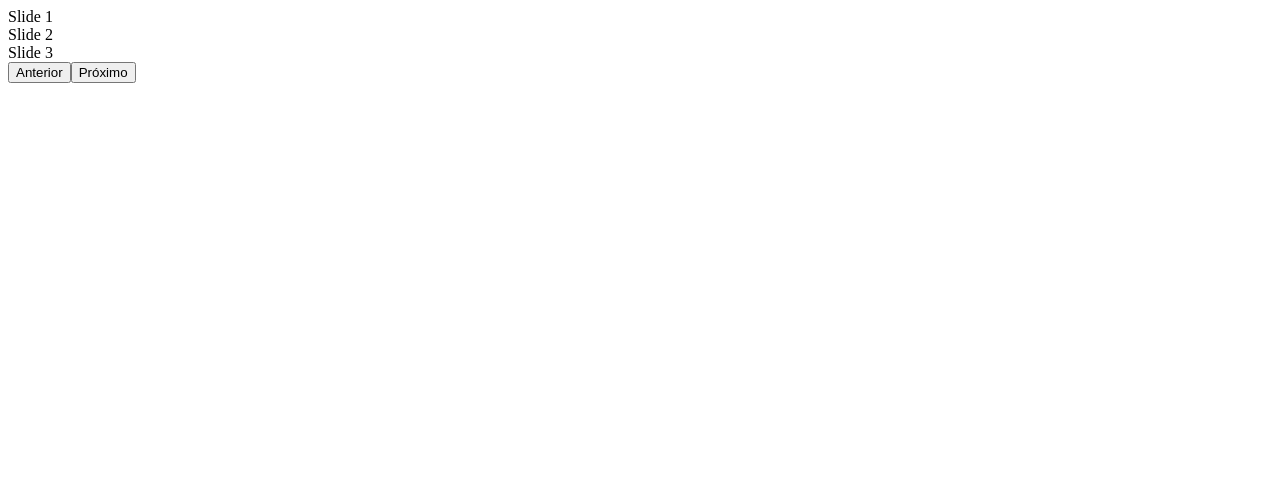
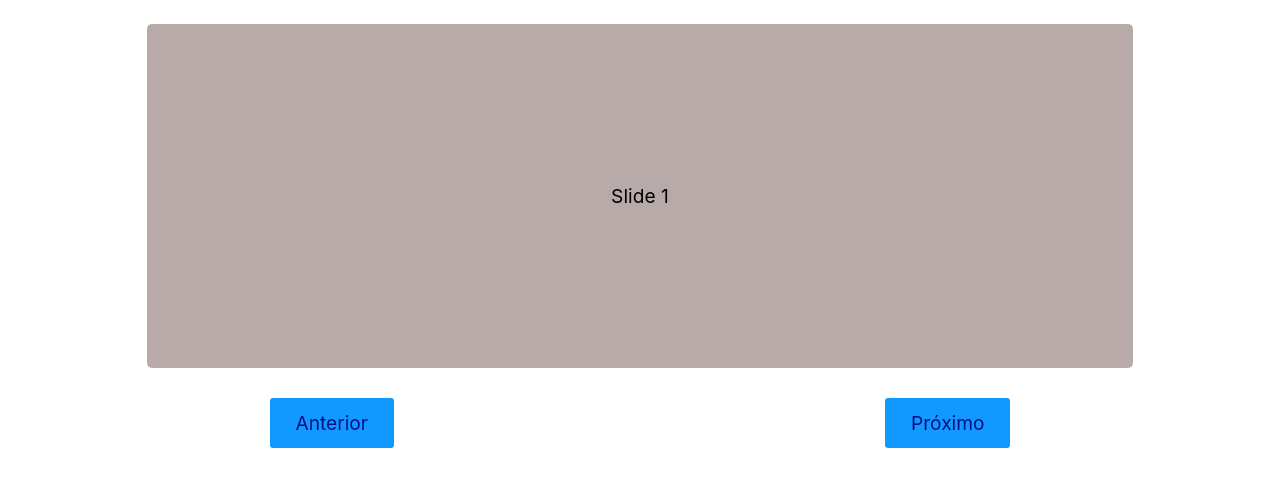
Before and after one commit to bruno15b/slideReact, a React (Create React App) app: page / in a window 1280 px wide. Shown: the top 486 px of the page. Built offline with nearby package versions, Linux system fonts and the light colour scheme.

Commit message:
adicionado estilos gerais

```diff
--- a/public/index.html
+++ b/public/index.html
@@ -1,14 +1,12 @@
 <!DOCTYPE html>
 <html lang="en">
+
 <head>
   <meta charset="utf-8" />
   <link rel="icon" href="%PUBLIC_URL%/favicon.ico" />
   <meta name="viewport" content="width=device-width, initial-scale=1" />
   <meta name="theme-color" content="#000000" />
-    <meta
-      name="description"
-      content="Web site created using create-react-app"
-    />
+  <meta name="description" content="Web site created using create-react-app" />
   <link rel="apple-touch-icon" href="%PUBLIC_URL%/logo192.png" />
   <!--
       manifest.json provides metadata used when your web app is installed on a
@@ -24,8 +22,10 @@
       work correctly both with client-side routing and a non-root public URL.
       Learn how to configure a non-root public URL by running `npm run build`.
     -->
-    <title>React App</title>
+  <title>Slide React</title>
+  <link rel="stylesheet" href="%PUBLIC_URL%/style.css">
 </head>
+
 <body>
   <noscript>You need to enable JavaScript to run this app.</noscript>
   <div id="root"></div>
@@ -40,4 +40,5 @@
       To create a production bundle, use `npm run build` or `yarn build`.
     -->
 </body>
+
 </html>
--- /dev/null
+++ b/public/style.css
@@ -0,0 +1,109 @@
+*,
+*::after,
+*::before {
+  box-sizing: border-box;
+}
+
+html {
+  --font: -apple-system, BlinkMacSystemFont, "Segoe UI", Roboto, Oxygen, Ubuntu, Cantarell, "Open Sans", "Helvetica Neue", sans-serif;
+  --font-title: Georgia, "Times New Roman", Times, serif;
+  --font-size: 1.2rem;
+  --color: #19f;
+  --color-light: #adf;
+  --color-dark: #018;
+  --radius: 0.2rem;
+}
+
+body {
+  margin: 1.5rem;
+}
+
+body,
+input,
+textarea,
+button {
+  font-size: var(--font-size);
+  font-family: var(--font);
+}
+
+h1,
+h2,
+h3 {
+  font-family: var(--font-title);
+}
+
+h1,
+h2,
+h3,
+p,
+ul {
+  margin: 1rem 0;
+}
+
+ul {
+  list-style: square;
+}
+
+li {
+  margin-bottom: 0.5rem;
+}
+
+label {
+  display: block;
+  margin-bottom: 0.25rem;
+}
+
+input[type="text"],
+input[type="password"],
+input[type="email"],
+textarea {
+  display: block;
+  border: 1px solid #ccc;
+  width: 100%;
+  padding: 0.8rem;
+  border-radius: var(--radius);
+  background: #eee;
+  transition: 0.2s;
+  margin-bottom: 1rem;
+}
+
+input[type="text"]:focus,
+input[type="password"]:focus,
+input[type="email"]:focus,
+textarea:focus {
+  outline: none;
+  border-color: var(--color);
+  background: white;
+  box-shadow: 0 0 0 3px var(--color-light);
+}
+
+button {
+  cursor: pointer;
+  border: none;
+  border-radius: var(--radius);
+  transition: 0.1s;
+  background: var(--color);
+  color: var(--color-dark);
+  padding: 0.8rem 1.6rem;
+}
+
+button:hover,
+button:focus {
+  background: var(--color);
+  box-shadow: 0 0 0 3px var(--color-light), 0 0 0 4px var(--color);
+  outline: none;
+}
+
+button:active {
+  box-shadow: 0 0 0 3px var(--color), 0 0 0 4px var(--color);
+}
+
+button:disabled {
+  opacity: 0.5;
+  cursor: wait;
+}
+
+hr {
+  border: 2px solid black;
+  margin: 2rem auto;
+}
--- a/src/Slide.js
+++ b/src/Slide.js
@@ -6,7 +6,7 @@ const Slide = ({ slides }) => {
     <section className={styles.container}>
       <div className={styles.content}>
         {slides.map((slide) => (
-          <div>{slide.text}</div>
+          <div className={styles.item}>{slide.text}</div>
         ))}
       </div>
       <nav className={styles.nav}>
--- a/src/Slide.module.css
+++ b/src/Slide.module.css
@@ -1,8 +1,24 @@
 .container {
+  overflow: hidden;
+  height: 100vh;
 }
 
 .content {
+  display: flex;
 }
 
 .item {
+  flex-shrink: 0;
+  width: 80%;
+  margin: 0 10%;
+  padding: 10rem 0;
+  border-radius: 5px;
+  text-align: center;
+  background: rgb(185, 170, 170);
 }
+
+.nav {
+  margin-top: 30px;
+  display: flex;
+  justify-content: space-around;
+}
```
Lines whose indentation alone changed are shown as unchanged.
